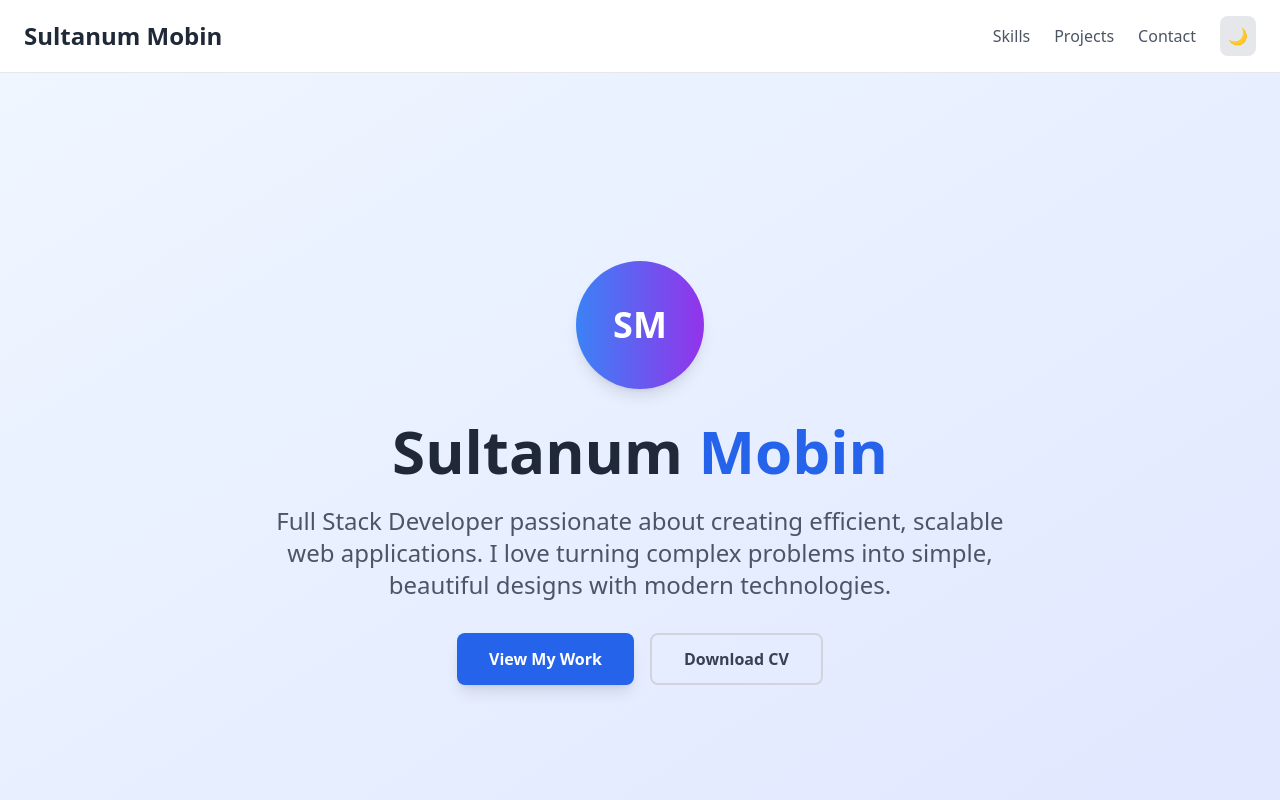
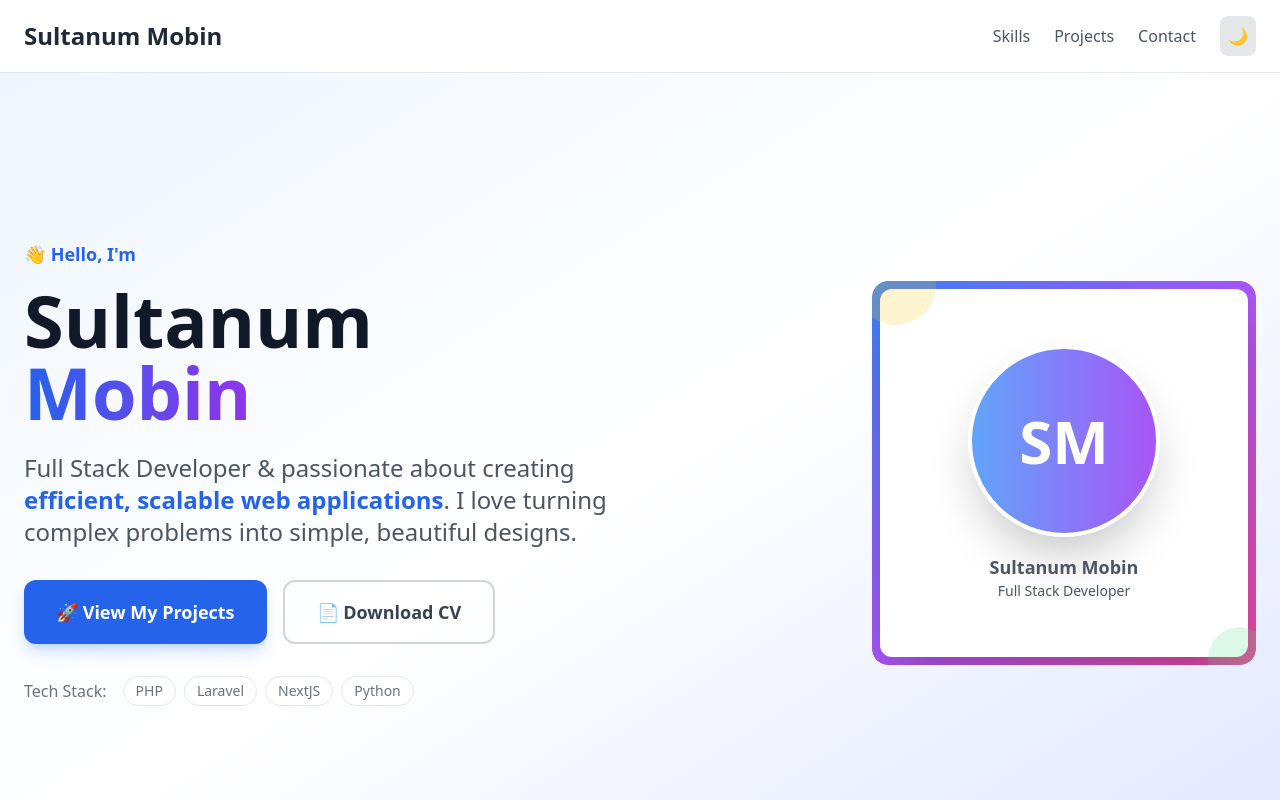
Before and after one commit to smsultan76/portfolio, a Next.js app: page / in a window 1280 px wide. Shown: the top 800 px of the page. Built offline with nearby package versions, Linux system fonts and the light colour scheme.

Commit message:
Updated Hero section

```diff
--- a/app/components/Hero.tsx
+++ b/app/components/Hero.tsx
@@ -1,32 +1,266 @@
 // app/components/Hero.tsx
+'use client';
+import { motion } from 'framer-motion';
+import { useRef } from 'react';
+
+// Define proper TypeScript types for animations
+type AnimationVariants = {
+  hidden: {
+    opacity?: number;
+    y?: number;
+    scale?: number;
+    rotateY?: number;
+  };
+  visible: {
+    opacity?: number;
+    y?: number;
+    scale?: number;
+    rotateY?: number;
+    transition: {
+      duration?: number;
+      delay?: number;
+      delayChildren?: number;
+      staggerChildren?: number;
+      ease?: string;
+      type?: string;
+      stiffness?: number;
+    };
+  };
+  hover?: {
+    scale?: number;
+    rotateY?: number;
+    transition: {
+      duration?: number;
+    };
+  };
+};
+
 export default function Hero() {
+  const profileRef = useRef(null);
+
+  // Animation variants with proper typing
+  const containerVariants: AnimationVariants = {
+    hidden: { opacity: 0 },
+    visible: {
+      opacity: 1,
+      transition: {
+        delayChildren: 0.3,
+        staggerChildren: 0.2
+      }
+    }
+  };
+
+  const itemVariants: AnimationVariants = {
+    hidden: { y: 20, opacity: 0 },
+    visible: {
+      y: 0,
+      opacity: 1,
+      transition: {
+        duration: 0.8,
+        ease: "easeOut"
+      }
+    }
+  };
+
+  const profileVariants: AnimationVariants = {
+    hidden: { scale: 0, rotateY: 180 },
+    visible: {
+      scale: 1,
+      rotateY: 0,
+      transition: {
+        duration: 1.2,
+        ease: "easeOut",
+        type: "spring",
+        stiffness: 100
+      }
+    },
+    hover: {
+      scale: 1.05,
+      rotateY: 10,
+      transition: {
+        duration: 0.3
+      }
+    }
+  };
+
   return (
-    <section className="min-h-screen flex items-center justify-center bg-gradient-to-br from-blue-50 to-indigo-100 dark:from-gray-800 dark:to-gray-900 transition-all duration-500 fade-in">
-      <div className="container mx-auto px-6 text-center">
-        <div className="slide-up">
-          {/* Profile Image Placeholder */}
-          <div className="w-32 h-32 mx-auto mb-8 rounded-full bg-gradient-to-r from-blue-500 to-purple-600 flex items-center justify-center text-white text-4xl font-bold shadow-lg">
-            SM
+    <section className="min-h-screen flex items-center justify-center bg-gradient-to-br from-blue-50 via-white to-indigo-100 dark:from-gray-900 dark:via-gray-800 dark:to-gray-900 overflow-hidden">
+      <div className="container mx-auto px-6">
+        <motion.div
+          className="grid grid-cols-1 lg:grid-cols-2 gap-12 items-center"
+          initial="hidden"
+          animate="visible"
+          variants={containerVariants as any}
+        >
+          {/* Left Side - Text Content */}
+          <div className="text-left">
+            <motion.div variants={itemVariants as any}>
+              <p className="text-blue-600 dark:text-blue-400 font-semibold mb-4 text-lg">
+                👋 Hello, I'm
+              </p>
+            </motion.div>
+
+            <motion.h1
+              className="text-5xl md:text-6xl lg:text-7xl font-bold text-gray-900 dark:text-white mb-6 leading-tight"
+              variants={itemVariants as any}
+            >
+              Sultanum{' '}
+              <span className="text-transparent bg-clip-text bg-gradient-to-r from-blue-600 to-purple-600 dark:from-blue-400 dark:to-purple-400">
+                Mobin
+              </span>
+            </motion.h1>
+
+            <motion.p
+              className="text-xl md:text-2xl text-gray-600 dark:text-gray-300 mb-8 leading-relaxed"
+              variants={itemVariants as any}
+            >
+              Full Stack Developer & passionate about creating{' '}
+              <span className="text-blue-600 dark:text-blue-400 font-semibold">
+                efficient, scalable web applications
+              </span>. I love turning complex problems into simple, beautiful designs.
+            </motion.p>
+
+            <motion.div
+              className="flex flex-col sm:flex-row gap-4 mb-8"
+              variants={itemVariants as any}
+            >
+              <motion.button
+                className="bg-blue-600 hover:bg-blue-700 dark:bg-blue-500 dark:hover:bg-blue-600 text-white px-8 py-4 rounded-xl font-semibold text-lg shadow-lg shadow-blue-500/25 hover:shadow-blue-500/40 transition-all duration-300"
+                whileHover={{ scale: 1.05 }}
+                whileTap={{ scale: 0.95 }}
+              >
+                🚀 View My Projects
+              </motion.button>
+              <motion.button
+                className="border-2 border-gray-300 dark:border-gray-600 text-gray-700 dark:text-gray-300 hover:border-blue-600 dark:hover:border-blue-400 px-8 py-4 rounded-xl font-semibold text-lg transition-all duration-300"
+                whileHover={{ scale: 1.05 }}
+                whileTap={{ scale: 0.95 }}
+              >
+                📄 Download CV
+              </motion.button>
+            </motion.div>
+
+            {/* Tech Stack Preview */}
+            <motion.div
+              className="flex items-center gap-4 text-gray-500 dark:text-gray-400"
+              variants={itemVariants as any}
+            >
+              <span>Tech Stack:</span>
+              <div className="flex gap-2">
+                {['PHP', 'Laravel', 'NextJS', 'Python'].map((tech, index) => (
+                  <motion.span
+                    key={tech}
+                    className="bg-white dark:bg-gray-700 px-3 py-1 rounded-full text-sm border border-gray-200 dark:border-gray-600"
+                    initial={{ opacity: 0, scale: 0 }}
+                    animate={{ opacity: 1, scale: 1 }}
+                    transition={{ delay: 1 + index * 0.1 }}
+                    whileHover={{ scale: 1.1, color: "#3B82F6" }}
+                  >
+                    {tech}
+                  </motion.span>
+                ))}
+              </div>
+            </motion.div>
           </div>
 
-          <h1 className="text-5xl md:text-6xl font-bold text-gray-800 dark:text-white mb-6 leading-tight">
-            Sultanum <span className="text-blue-600 dark:text-blue-400">Mobin</span>
-          </h1>
+          {/* Right Side - Profile Picture with 3D Effects */}
+          <div className="flex justify-center lg:justify-end">
+            <motion.div
+              className="relative"
+              initial="hidden"
+              animate="visible"
+              whileHover="hover"
+              variants={profileVariants as any}
+            >
+              {/* Main Profile Container */}
+              <motion.div
+                className="relative w-80 h-80 lg:w-96 lg:h-96 rounded-2xl overflow-hidden"
+                animate={{
+                  y: [0, -10, 0],
+                }}
+                transition={{
+                  duration: 3,
+                  repeat: Infinity,
+                  ease: "easeInOut"
+                }}
+              >
+                {/* Gradient Background */}
+                <div className="absolute inset-0 bg-gradient-to-br from-blue-500 via-purple-500 to-pink-500 rounded-2xl"></div>
 
-          <p className="text-xl md:text-2xl text-gray-600 dark:text-gray-300 mb-8 max-w-3xl mx-auto leading-relaxed">
-            Full Stack Developer passionate about creating efficient, scalable web applications.
-            I love turning complex problems into simple, beautiful designs with modern technologies.
-          </p>
+                {/* 3D Container Effect */}
+                <div className="absolute inset-2 bg-white dark:bg-gray-800 rounded-xl shadow-2xl">
+                  {/* Profile Image Placeholder */}
+                  <div className="w-full h-full flex items-center justify-center">
+                    <div className="text-center">
+                      <div className="w-48 h-48 bg-gradient-to-r from-blue-400 to-purple-500 rounded-full mx-auto mb-4 flex items-center justify-center text-white text-6xl font-bold shadow-2xl border-4 border-white dark:border-gray-800">
+                        SM
+                      </div>
+                      <motion.div
+                        initial={{ opacity: 0 }}
+                        animate={{ opacity: 1 }}
+                        transition={{ delay: 1.5 }}
+                        className="text-gray-600 dark:text-gray-300"
+                      >
+                        <p className="font-semibold text-lg">Sultanum Mobin</p>
+                        <p className="text-sm">Full Stack Developer</p>
+                      </motion.div>
+                    </div>
+                  </div>
+                </div>
 
-          <div className="flex justify-center space-x-4">
-            <button className="bg-blue-600 hover:bg-blue-700 dark:bg-blue-500 dark:hover:bg-blue-600 text-white px-8 py-3 rounded-lg font-semibold transition-all duration-300 transform hover:scale-105 shadow-lg">
-              View My Work
-            </button>
-            <button className="border-2 border-gray-300 dark:border-gray-600 text-gray-700 dark:text-gray-300 hover:border-blue-600 dark:hover:border-blue-400 px-8 py-3 rounded-lg font-semibold transition-all duration-300 transform hover:scale-105">
-              Download CV
-            </button>
+                {/* Floating Elements */}
+                <motion.div
+                  className="absolute -top-4 -left-4 w-20 h-20 bg-yellow-400 rounded-full opacity-20"
+                  animate={{
+                    y: [0, -20, 0],
+                    rotate: [0, 180, 360],
+                  }}
+                  transition={{
+                    duration: 4,
+                    repeat: Infinity,
+                    ease: "easeInOut"
+                  }}
+                />
+                <motion.div
+                  className="absolute -bottom-4 -right-4 w-16 h-16 bg-green-400 rounded-full opacity-20"
+                  animate={{
+                    y: [0, 15, 0],
+                    rotate: [0, -180, -360],
+                  }}
+                  transition={{
+                    duration: 3,
+                    repeat: Infinity,
+                    ease: "easeInOut",
+                    delay: 1
+                  }}
+                />
+              </motion.div>
+
+              {/* Background decorative elements */}
+              <motion.div
+                className="absolute -z-10 top-10 -right-10 w-32 h-32 bg-blue-300 dark:bg-blue-700 rounded-full opacity-20"
+                animate={{
+                  scale: [1, 1.2, 1],
+                  rotate: [0, 90, 180, 270, 360],
+                }}
+                transition={{
+                  duration: 8,
+                  repeat: Infinity,
+                  ease: "linear"
+                }}
+              />
+            </motion.div>
           </div>
-        </div>
+        </motion.div>
+
+        {/* Scroll Indicator */}
+        <motion.div
+          className="absolute bottom-8 left-1/2 transform -translate-x-1/2"
+          initial={{ opacity: 0, y: 20 }}
+          animate={{ opacity: 1, y: 0 }}
+          transition={{ delay: 2 }}
+        >
+        </motion.div>
       </div>
     </section>
   );
```
